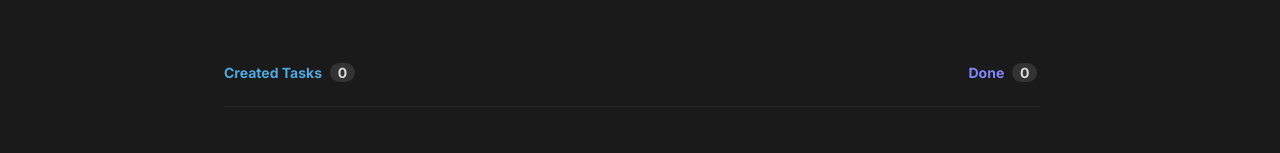
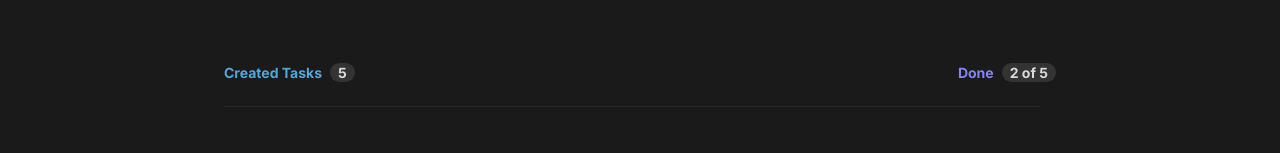
Before and after one commit to arubesu/todo, a Next.js app: page / in a window 1280 px wide. Shown: the part 228-381 px from the top of the page. Built offline with nearby package versions, Linux system fonts and the light colour scheme.

Commit message:
fix: style bugs

```diff
--- a/components/TaskArea.module.css
+++ b/components/TaskArea.module.css
@@ -22,7 +22,6 @@
     width: 52rem;
     display: flex;
     justify-content: space-between;
-    gap: 35.0625rem;
 }
 
 .createdTasksContainer {
@@ -32,7 +31,6 @@
     padding: 0px;
     gap: .5rem;
 
-    width: 8.6875rem;
     height: 1.1875rem;
 }
 
@@ -51,7 +49,6 @@
     padding: 0px;
     gap: .5rem;
 
-    width: 8.6875rem;
     height: 1.1875rem;
 }
 
@@ -71,13 +68,12 @@
     line-height: 0.9375rem;
 
     display: flex;
-    flex-direction: column;
     justify-content: center;
     align-items: center;
     padding: 0.125rem .5rem;
     gap: 0.625rem;
 
-    width: 1.5625rem;
+    width: fit-content;
     height: 1.1875rem;
 
     background: var(--gray-400);
--- a/components/TaskArea.tsx
+++ b/components/TaskArea.tsx
@@ -8,11 +8,11 @@ export const TaskArea: React.FC = () => {
             <div className={styles.tasksStatusContainer}>
                 <div className={styles.createdTasksContainer}>
                     <p>Created Tasks</p>
-                    <span className={styles.tasksCounter}>0</span>
+                    <span className={styles.tasksCounter}>5</span>
                 </div>
                 <div className={styles.doneTasksContainer}>
                     <p>Done</p>
-                    <span className={styles.tasksCounter}>0</span>
+                    <span className={styles.tasksCounter}>2 of 5</span>
                 </div>
             </div>
             <hr />
```
